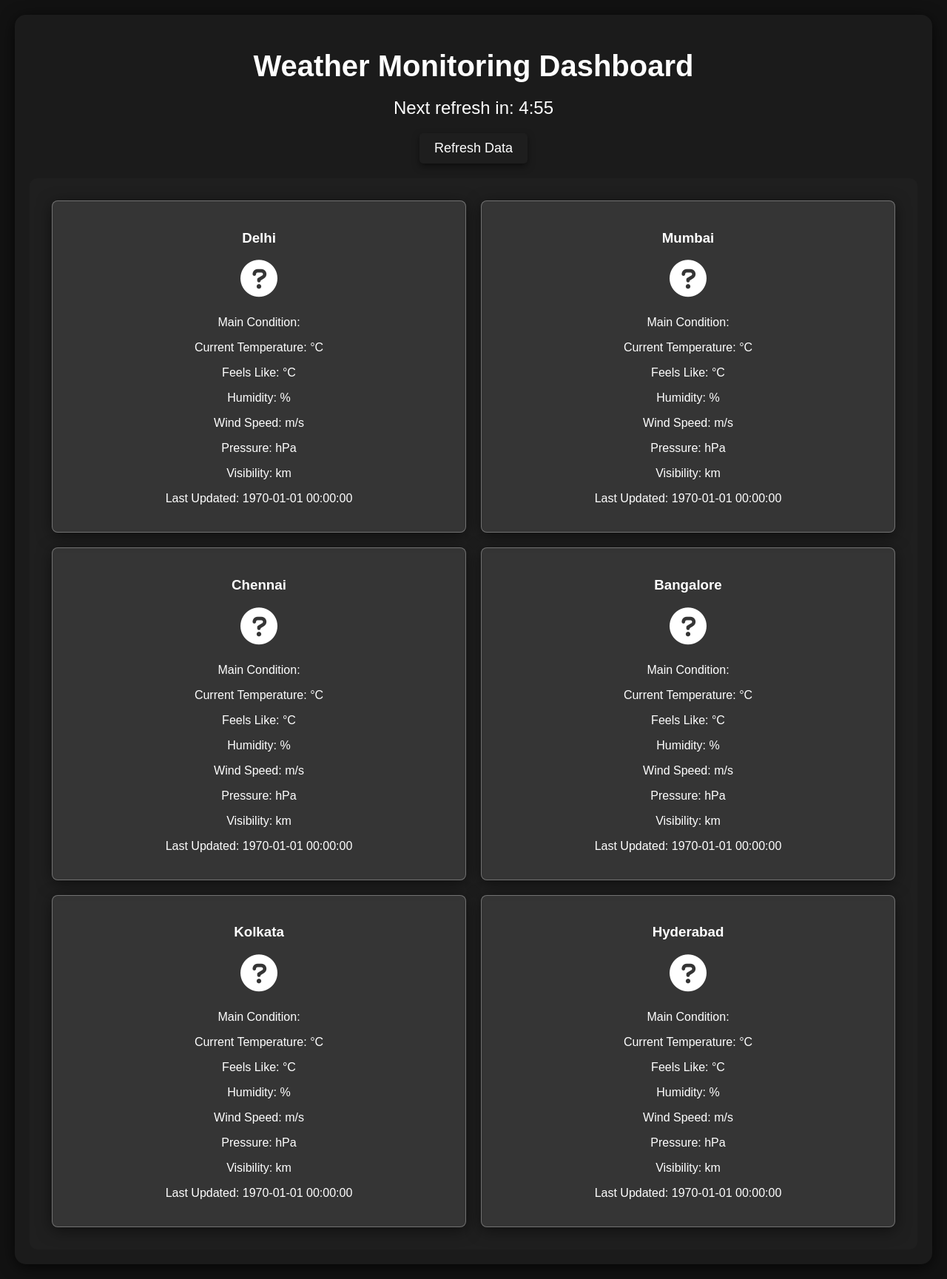
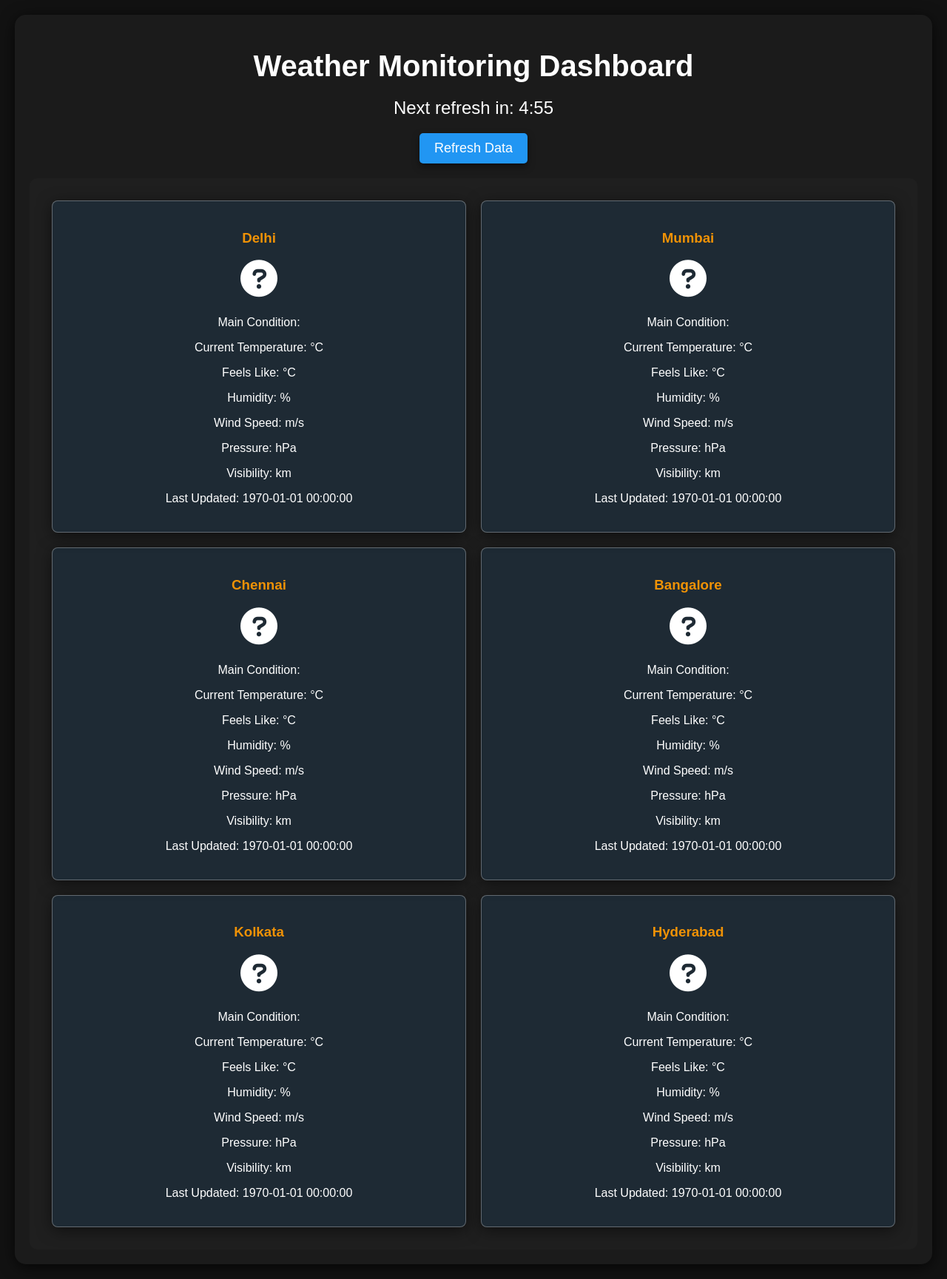
Before and after one commit to RAJPOWELL/Weather-Monitoring-with-Rollups-and-Aggregates, a Flask app: page / in a window 1280 px wide. Shown: the whole page at 74% size. Run offline with Flask 3, Linux system fonts and the light colour scheme; data that the repository does not hold is empty.

Commit message:
UI Improved

```diff
--- a/templates/index.html
+++ b/templates/index.html
@@ -51,7 +51,7 @@
             margin: 0 auto 20px auto;
             padding: 10px 20px;
             font-size: 18px;
-            background-color: #1e1e1e; /* Dark button color */
+            background-color: #2196F3; /* Blue button color */
             border: none;
             border-radius: 5px;
             cursor: pointer;
@@ -62,7 +62,7 @@
         }
 
         #refresh-button:hover {
-            background-color: #3a3a3a; /* Slightly lighter on hover */
+            background-color: #42a5f5; /* Lighter blue on hover */
             transform: scale(1.05); /* Slight scale on hover */
         }
 
@@ -80,13 +80,17 @@
             text-align: center;
             flex: 1 1 calc(33.33% - 20px); /* Adjust tile size and spacing */
             box-shadow: 0 4px 20px rgba(0, 0, 0, 0.5); /* Shadow for tiles */
-            background-color: rgba(255, 255, 255, 0.1); /* Semi-transparent tile */
+            background-color: rgba(33, 150, 243, 0.1); /* Light blue semi-transparent tile */
             transition: transform 0.3s, background-color 0.3s; /* Transition for hover effect */
         }
 
         .city-summary:hover {
             transform: scale(1.05); /* Scale effect on hover */
-            background-color: rgba(255, 255, 255, 0.2); /* Change background color on hover */
+            background-color: rgba(33, 150, 243, 0.2); /* Change background color on hover */
+        }
+
+        .city-summary h3 {
+            color: #f09206; /* Light blue color for city names */
         }
 
         .city-summary i {
```
